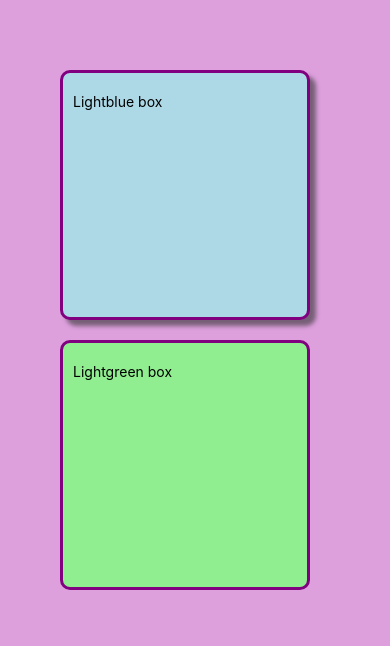
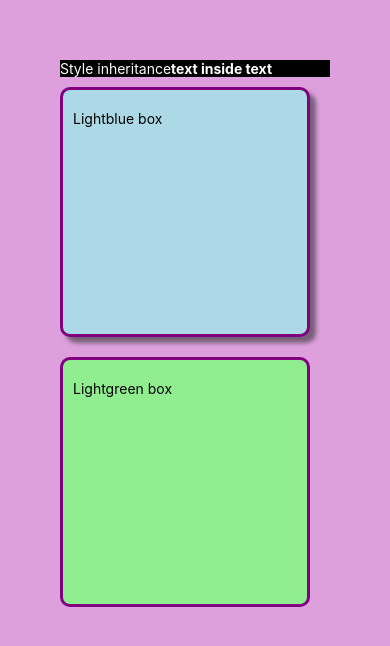
Before and after one commit to prabin819/React-Native, a React Native app in the folder HelloWorld/: screen / in a window 390 px wide. Shown: the top 646 px of the page. Built offline with nearby package versions, Linux system fonts and the light colour scheme.

Commit message:
24. => style inheritance

```diff
--- a/HelloWorld/App.js
+++ b/HelloWorld/App.js
@@ -3,6 +3,11 @@
 const App = () => {
   return (
     <View style={styles.container}>
+      <View style={styles.darkMode}>
+        <Text style={styles.darkModeText}>
+          Style inheritance<Text style={styles.boldText}>text inside text</Text>
+        </Text>
+      </View>
       <View style={[styles.lightblueBg, styles.box, styles.boxShadow]}>
         {/* last style in array takes precedence */}
         <Text>Lightblue box</Text>
@@ -17,6 +22,15 @@
 export default App;
 
 export const styles = StyleSheet.create({
+  darkMode: {
+    backgroundColor: "black",
+  },
+  darkModeText: {
+    color: "white",
+  },
+  boldText: {
+    fontWeight: "bold",
+  },
   container: {
     flex: 1,
     backgroundColor: "plum",
```
